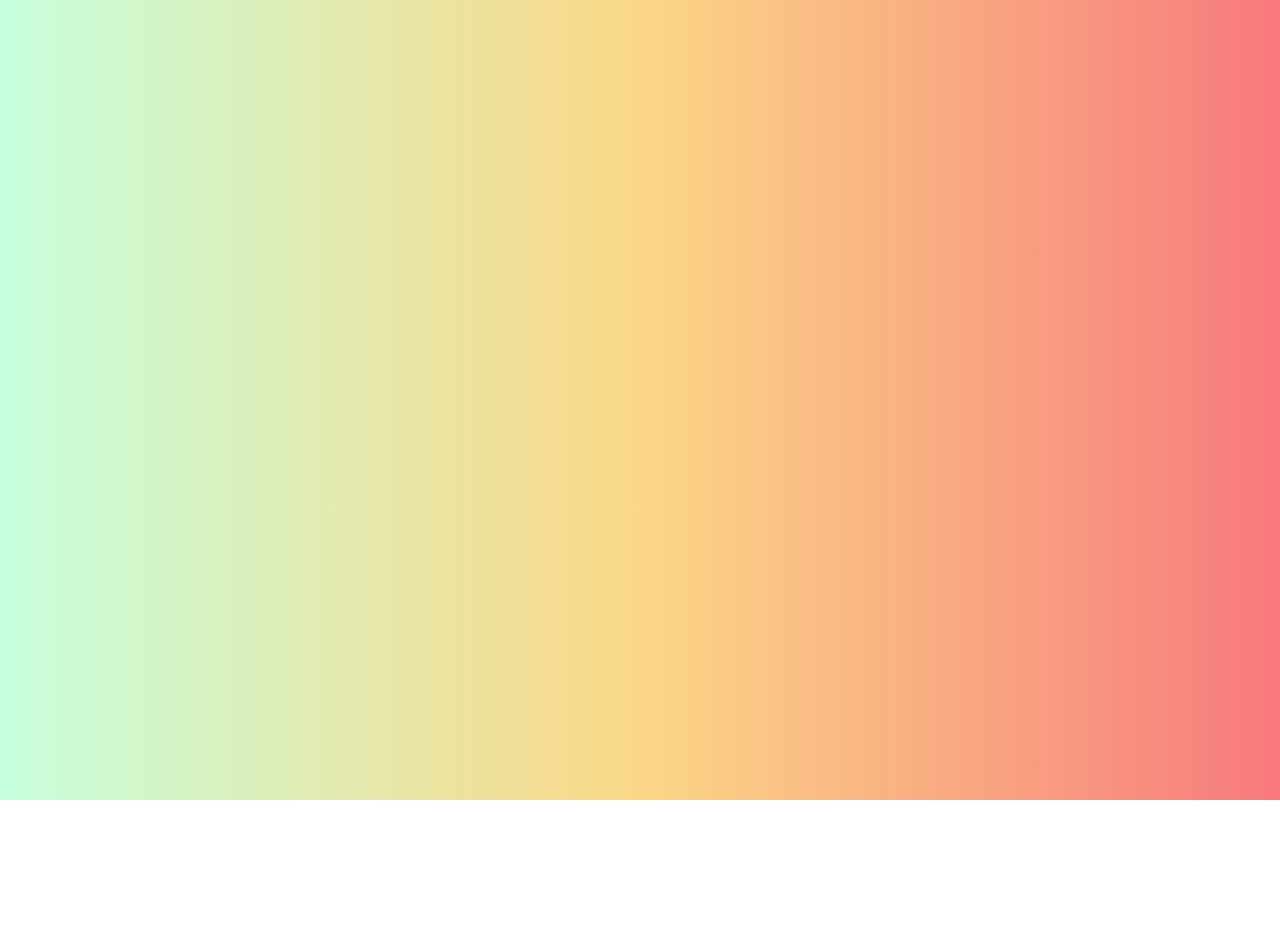
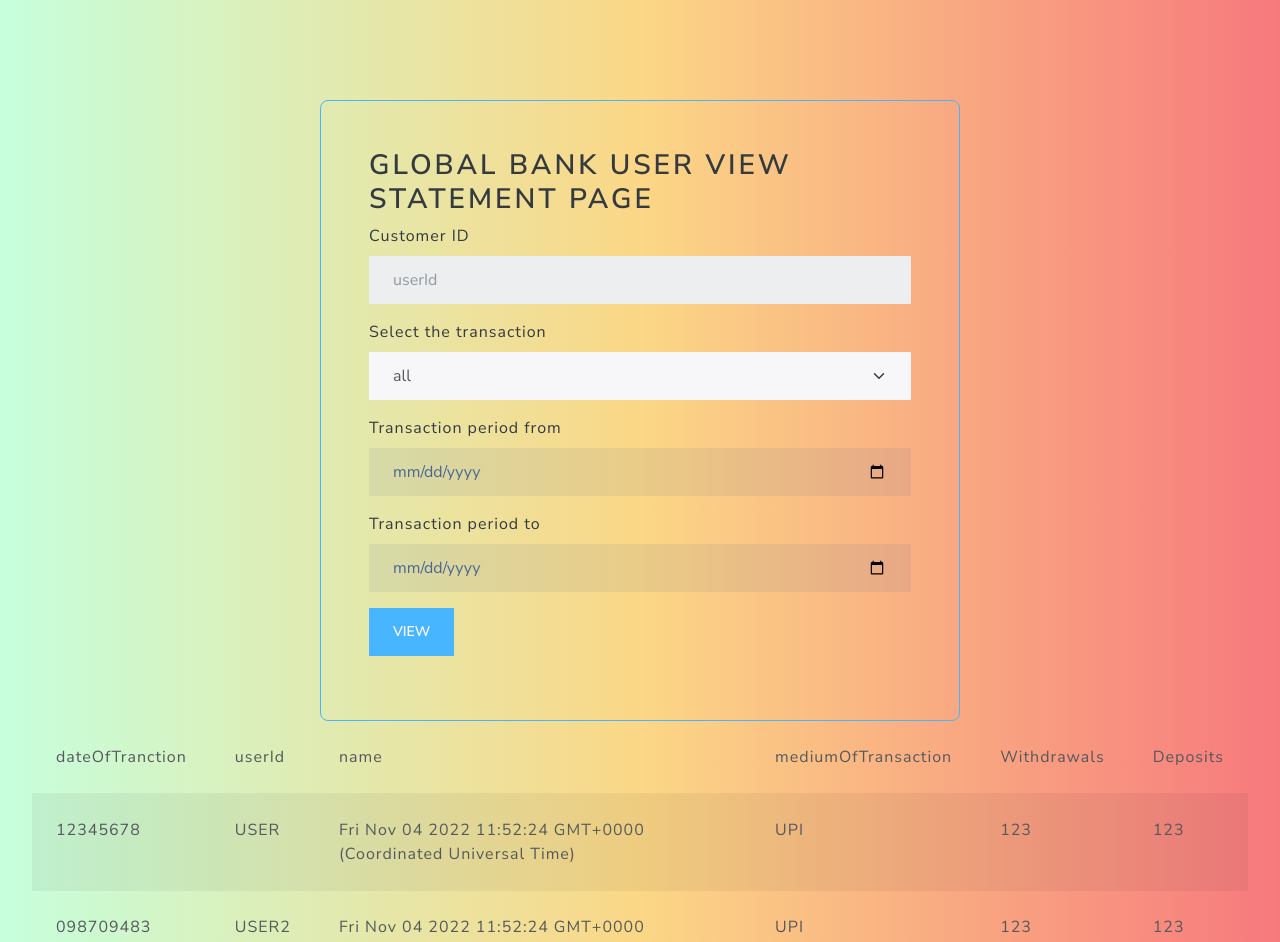
Before and after one commit to subhankar-nitt/group4-capstone-project-2, a React (Create React App) app in the folder bankapplication-20221104T101817Z-001/bankapplication/: page /statement in a window 1280 px wide. Before the commit this address had no page. Shown: the top 942 px of the page. Before the commit the page ends 800 px from the top, so only its background shows below. Built offline with nearby package versions, Linux system fonts and the light colour scheme.

Commit message:
user story 6 : statement page

```diff
--- a/bankapplication-20221104T101817Z-001/bankapplication/src/App.js
+++ b/bankapplication-20221104T101817Z-001/bankapplication/src/App.js
@@ -6,6 +6,7 @@ import UserRegisteration from "./Components/UserRegisteration";
 import UserMenu from "./Components/UserMenu";
 import ApplyLoan from "./Components/ApplyLoan";
 import TransactionManagement from "./Components/TransactionManagement";
+import ViewTransactions from "./Components/ViewTransactions";
 function App() {
     return (
         <BrowserRouter>
@@ -28,6 +29,9 @@ function App() {
                         element={<TransactionManagement />}
                     />
                 </Routes>
+                <Routes>
+                    <Route path='/statement' element={<ViewTransactions />} />
+                </Routes>
             </main>
         </BrowserRouter>
     );
--- a/bankapplication-20221104T101817Z-001/bankapplication/src/Components/ViewTransactions.jsx
+++ b/bankapplication-20221104T101817Z-001/bankapplication/src/Components/ViewTransactions.jsx
@@ -0,0 +1,193 @@
+import React from "react";
+
+import { useState } from "react";
+import { Link, useNavigate } from "react-router-dom";
+import {
+    Button,
+    Form,
+    FormGroup,
+    Table,
+    Input,
+    FormFeedback,
+    Label,
+} from "reactstrap";
+const transactionTypes = ["all", "withdraw", "deposit"];
+
+const validateAmount = (val) => !isNaN(val) && val >= 0;
+const validateField = (field, value) => {
+    switch (field) {
+        case "amount":
+            return validateAmount(value);
+        case "branch":
+            return true;
+        case "from":
+            return value !== "";
+        case "to":
+            return value !== "";
+        default:
+            return false;
+    }
+};
+const ViewTransactions = () => {
+    const [transaction, setTransaction] = useState({
+        transactionType: transactionTypes[0],
+    });
+    const [valid, setValid] = useState({
+        amount: true,
+        from: true,
+        to: true,
+    });
+    const transactions = [
+        {
+            userId: "12345678",
+            name: "USER",
+            dateOfTranction: new Date(),
+            mediumOfTransaction: "UPI",
+            amount: "123",
+        },
+        {
+            userId: "098709483",
+            name: "USER2",
+            dateOfTranction: new Date(),
+            mediumOfTransaction: "UPI",
+            amount: "123",
+        },
+    ];
+    const handleChange = async (e) => {
+        setTransaction({
+            ...transaction,
+            [e.target.name]: e.target.value,
+        });
+        await setValid({
+            ...valid,
+            [e.target.name]: validateField(e.target.name, e.target.value),
+        });
+    };
+    const apply = () => {};
+
+    return (
+        <div className='auth d-flex flex-column align-items-center justify-content-center'>
+            <div
+                className='ml-auto mr-auto col-12 col-md-7 col-lg-6 form '
+                style={{ marginTop: "100px" }}>
+                <h2>Global Bank User View Statement page</h2>
+                <Form onSubmit={apply}>
+                    <FormGroup>
+                        <Label for='userId'>Customer ID</Label>
+                        <Input
+                            type='text'
+                            name='userId'
+                            id='userId'
+                            placeholder='userId'
+                            value={transaction.userId}
+                            // onChange={handleChange}
+                            required
+                            disabled
+                            // invalid={
+                            //     transaction?.userId === "" || !valid.userId
+                            // }
+                        />
+                        <FormFeedback>
+                            Please enter a 8 character valid UserId
+                        </FormFeedback>
+                    </FormGroup>
+                    <FormGroup>
+                        <Label for='amount'>Select the transaction</Label>
+                        <Input
+                            type='select'
+                            name='transactionType'
+                            id='transactionType'
+                            onChange={handleChange}>
+                            {transactionTypes.map((t) => (
+                                <option key={t}>{t}</option>
+                            ))}
+                        </Input>
+                    </FormGroup>
+                    <FormGroup>
+                        <Label for='city'>Transaction period from</Label>
+                        <Input
+                            type='date'
+                            name='from'
+                            id='from'
+                            placeholder='Transaction period from'
+                            onChange={handleChange}
+                            required
+                            invalid={transaction?.from === "" || !valid.from}
+                        />
+                        <FormFeedback>Please enter valid date</FormFeedback>
+                    </FormGroup>
+                    <FormGroup>
+                        <Label for='city'>Transaction period to</Label>
+                        <Input
+                            type='date'
+                            name='to'
+                            id='to'
+                            placeholder='Transaction period to'
+                            onChange={handleChange}
+                            required
+                            invalid={transaction?.to === "" || !valid.to}
+                        />
+                        <FormFeedback>Please enter valid date</FormFeedback>
+                    </FormGroup>
+
+                    <FormGroup className=''>
+                        <>
+                            <div className=' text-align-end ml-auto mr-auto'>
+                                <div
+                                    className='ml-auto mr-auto'
+                                    style={{ width: "fit-content" }}>
+                                    <Button
+                                        color='primary'
+                                        className='ml-auto mr-auto'
+                                        disabled={!valid.amount}>
+                                        VIEW
+                                    </Button>
+                                </div>
+                            </div>
+                        </>
+                    </FormGroup>
+                </Form>
+            </div>
+            <Table striped responsive>
+                <thead>
+                    <tr>
+                        <td>dateOfTranction</td>
+                        <td>userId</td>
+                        <td>name</td>
+                        <td>mediumOfTransaction</td>
+                        {(transaction.transactionType === "withdraw" ||
+                            transaction.transactionType === "all") && (
+                            <td>Withdrawals</td>
+                        )}
+                        {(transaction.transactionType === "deposit" ||
+                            transaction.transactionType === "all") && (
+                            <td>Deposits</td>
+                        )}
+                        {/* <td>amount</td> */}
+                    </tr>
+                </thead>
+                <tbody>
+                    {transactions.map((tr, ind) => (
+                        <tr>
+                            <td>{tr.userId}</td>
+                            <td>{tr.name}</td>
+                            <td>{tr.dateOfTranction.toString()}</td>
+                            <td>{tr.mediumOfTransaction}</td>
+                            {(transaction.transactionType === "withdraw" ||
+                                transaction.transactionType === "all") && (
+                                <td>{tr.amount}</td>
+                            )}
+                            {(transaction.transactionType === "deposit" ||
+                                transaction.transactionType === "all") && (
+                                <td>{tr.amount}</td>
+                            )}
+                            {/* <td>{tr.amount}</td> */}
+                        </tr>
+                    ))}
+                </tbody>
+            </Table>
+        </div>
+    );
+};
+
+export default ViewTransactions;
--- a/bankapplication-20221104T101817Z-001/bankapplication/src/styles/style.scss
+++ b/bankapplication-20221104T101817Z-001/bankapplication/src/styles/style.scss
@@ -131,3 +131,7 @@ a {
     // background-image: linear-gradient(to right, #8360c3, #2ebf91);
     background-image: linear-gradient(to right, #c6ffdd, #fbd786, #f7797d);
 }
+.table-responsive {
+    margin-left: 2rem;
+    margin-right: 2rem;
+}
```
Also changed, not shown: bankapplication-20221104T101817Z-001/bankapplication/src/styles/style.min.css, 1 other file (tests, documents, lock files or other folders).
